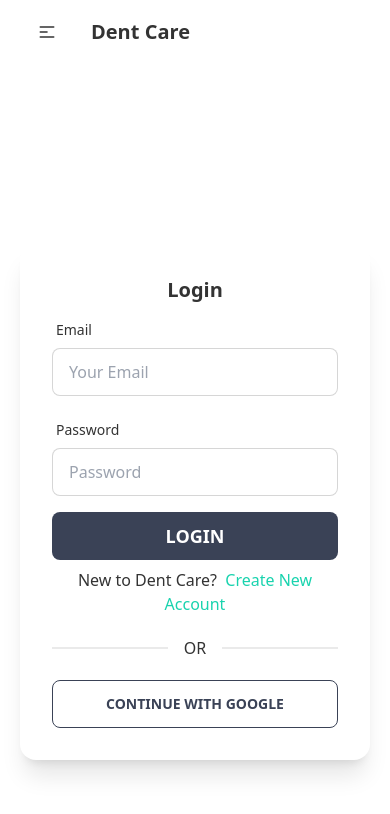
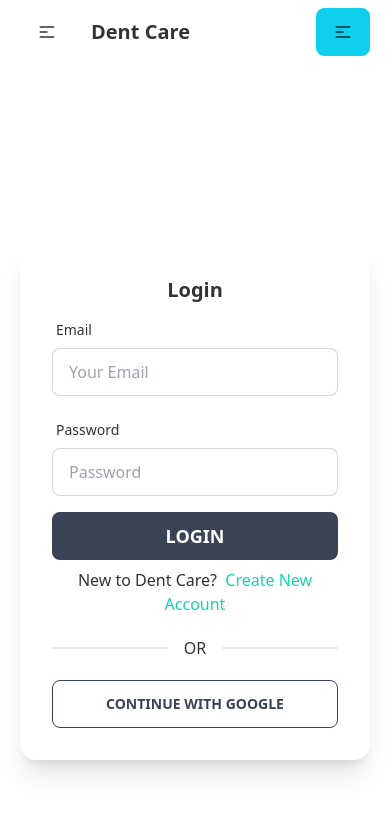
Before and after one commit to G-Mursalin/dent-care-client-site, a React (Create React App) app: page /login in a window 390 px wide. Shown: the top 814 px of the page. Built offline with nearby package versions, Linux system fonts and the light colour scheme; no server answers.

Commit message:
dashboard table added

```diff
--- a/src/Pages/Dashboard/Dashboard.js
+++ b/src/Pages/Dashboard/Dashboard.js
@@ -6,19 +6,15 @@
 const Dashboard = () => {
   return (
     <div className="drawer drawer-mobile">
-      <input id="my-drawer-2" type="checkbox" className="drawer-toggle" />
-      <div className="drawer-content">
-        <h2 className="text-5xl text-purple-500">Dashboard</h2>
+      <input id="side-drawer" type="checkbox" className="drawer-toggle" />
+      <div className="drawer-content py-3">
+        <h2 className="text-3xl text-primary font-bold">
+          Welcome to your Dashboard
+        </h2>
         <Outlet />
-        <label
-          htmlFor="my-drawer-2"
-          className="btn btn-primary drawer-button lg:hidden"
-        >
-          Open drawer
-        </label>
       </div>
       <div className="drawer-side">
-        <label htmlFor="my-drawer-2" className="drawer-overlay"></label>
+        <label htmlFor="side-drawer" className="drawer-overlay"></label>
         <ul className="menu p-4 overflow-y-auto w-80 bg-base-100 text-base-content">
           <li>
             <Link to="/dashboard">My Appointment</Link>
--- a/src/Pages/Dashboard/MyAppointments.js
+++ b/src/Pages/Dashboard/MyAppointments.js
@@ -1,7 +1,54 @@
+// React
 import React from "react";
+// React Query
+import { useQuery } from "react-query";
+// React Firebase Hook
+import { useAuthState } from "react-firebase-hooks/auth";
+import auth from "../../firebase.init";
+// Components
+import Loading from "../Shared/Loading";
+const MyAppointments = () => {
+  const [user] = useAuthState(auth);
 
-const MyAppointments = () => {
-  return <div>MyAppointments</div>;
+  const { data: appointments, isLoading } = useQuery("userAppointments", () =>
+    fetch(`http://localhost:5000/booking?email=${user?.email}`).then((res) =>
+      res.json()
+    )
+  );
+
+  if (isLoading) {
+    return <Loading />;
+  }
+
+  return (
+    <div>
+      <h2 className="my-3">My Total Appointments: {appointments.length}</h2>
+      <div class="overflow-x-auto">
+        <table class="table w-full">
+          <thead>
+            <tr>
+              <th></th>
+              <th>Name</th>
+              <th>Date</th>
+              <th>Time</th>
+              <th>Treatment</th>
+            </tr>
+          </thead>
+          <tbody>
+            {appointments.map((a, i) => (
+              <tr>
+                <th>{i + 1}</th>
+                <td>{a.patientName}</td>
+                <td>{a.date}</td>
+                <td>{a.slot}</td>
+                <td>{a.treatmentName}</td>
+              </tr>
+            ))}
+          </tbody>
+        </table>
+      </div>
+    </div>
+  );
 };
 
 export default MyAppointments;
--- a/src/Pages/Shared/NavBar.js
+++ b/src/Pages/Shared/NavBar.js
@@ -86,6 +86,28 @@
       <div className="navbar-center hidden lg:flex">
         <ul className="menu menu-horizontal p-0">{menuItems}</ul>
       </div>
+      <div className="navbar-end">
+        <label
+          htmlFor="side-drawer"
+          tabIndex="1"
+          className="btn btn-primary drawer-button lg:hidden"
+        >
+          <svg
+            xmlns="http://www.w3.org/2000/svg"
+            className="h-5 w-5"
+            fill="none"
+            viewBox="0 0 24 24"
+            stroke="currentColor"
+          >
+            <path
+              strokeLinecap="round"
+              strokeLinejoin="round"
+              strokeWidth="2"
+              d="M4 6h16M4 12h8m-8 6h16"
+            />
+          </svg>
+        </label>
+      </div>
     </nav>
   );
 };
```
